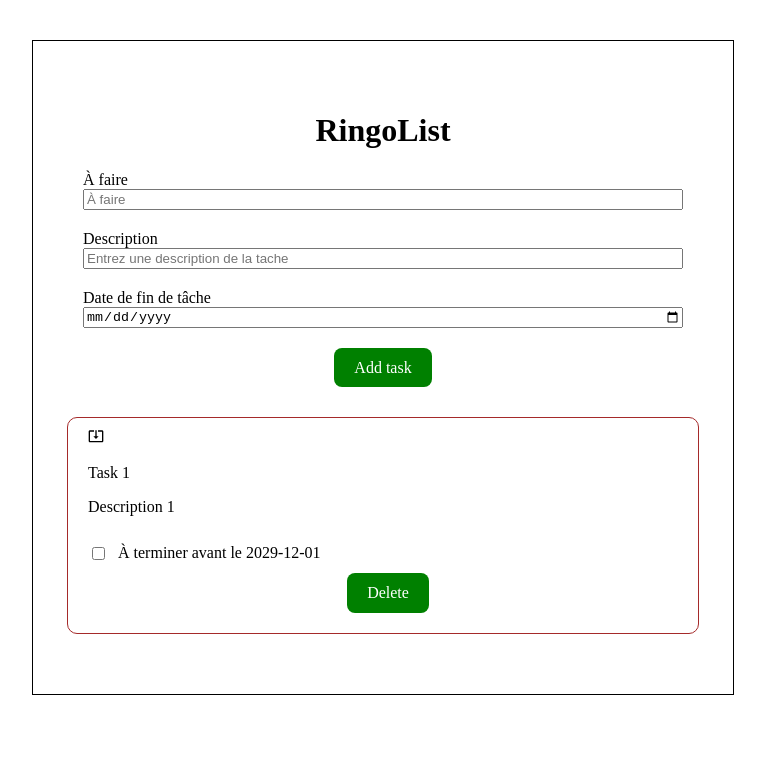
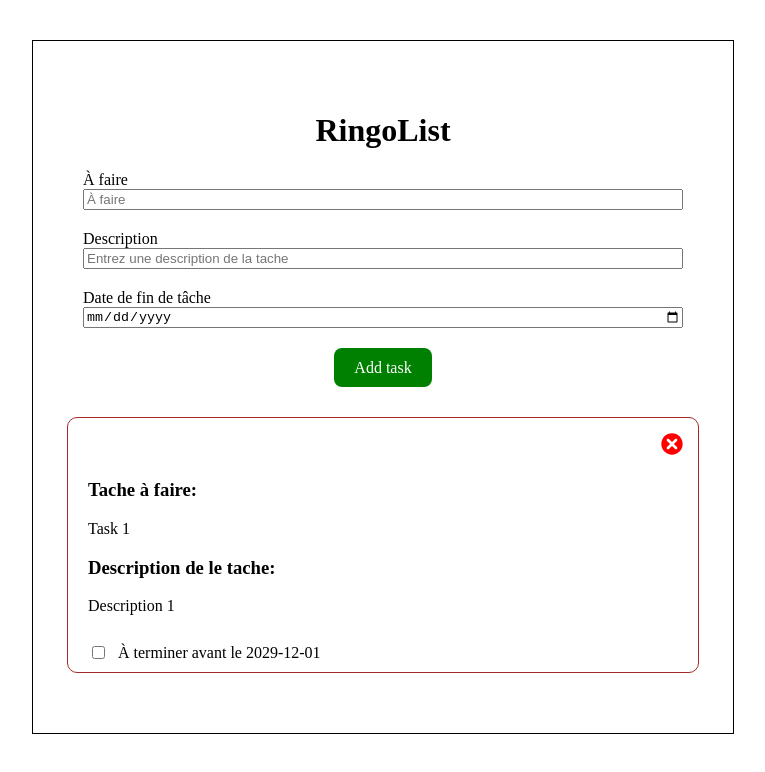
Before and after one commit to stephanemalho/ringo-test, a React (Vite) app: page / in a window 1280 px wide. Shown: the top 772 px of the page, without its empty margins (257-1022 px from the left). Built offline with nearby package versions, Linux system fonts and the light colour scheme.

Commit message:
♻️ F03: Task > add components to add readability

```diff
--- a/src/components/pages/home/tasks/Tasks.jsx
+++ b/src/components/pages/home/tasks/Tasks.jsx
@@ -1,4 +1,4 @@
-import Task from "./detail/Task";
+import Task from "./task/Task";
 
 /* eslint-disable react/prop-types */
 const Tasks = ({tasks, setTasks}) => {
--- a/src/components/pages/home/tasks/detail/Task.jsx
+++ /dev/null
@@ -1,106 +0,0 @@
-import { useState } from "react";
-import { styled } from "styled-components";
-import { MdSystemUpdateAlt } from "react-icons/md";
-// eslint-disable-next-line react/prop-types
-const Task = ({ label, description, endDate, id, tasks, setTasks }) => {
-  const [isTodo, setIsTodo] = useState(false);
-  const [previousEndDate, setPreviousEndDate] = useState(endDate);
-
-  const handleDelete = () => {
-    const taskCopy = [...tasks];
-    const newTasksFiltered = taskCopy.filter((task) => task.id !== id);
-    setTasks(newTasksFiltered);
-  };
-
-  const handleUpdate = () => {
-
-
-
-
-
-  };
-
-  const handleChange = () => {
-    setIsTodo(!isTodo);
-    const taskCopy = [...tasks];
-    const newTasks = taskCopy.map((task) => {
-      if (task.id === id) {
-        return {
-          ...task,
-          end_date: isTodo ? previousEndDate : new Date().toLocaleDateString()
-        };
-      }
-      return task;
-    });
-
-    setTasks(newTasks);
-    if (isTodo) {
-      setPreviousEndDate(previousEndDate);
-    }
-  };
-
-  return (
-    <TaskStyled id={id} className="task-style">
-
-      <MdSystemUpdateAlt className="edit-task" onClick={handleUpdate} />
-      <p className={isTodo ? "task-p__checked" : "" }>{label}</p>
-      <p className={isTodo ? "desc-p__done" : "desc-p__todo"}>{isTodo ? "Bravo d'avoir accomplis votre devoir 🎉" : description }</p>
-      <div className="checkbox-container">
-        <input
-          type="checkbox"
-          id={`checkbox-${id}`}
-          value={endDate}
-          onChange={handleChange}
-          name={`checkbox-${id}`}
-        />
-        <label htmlFor={`checkbox-${id}`} className="checkbox-label">
-          {isTodo
-            ? "Terminer le " + endDate
-            : "À terminer avant le " + endDate }
-        </label>
-      </div>
-      <button className="delete-task" onClick={() => handleDelete(id)}>
-        Delete
-      </button>
-    </TaskStyled>
-  );
-};
-
-export default Task;
-
-const TaskStyled = styled.div`
-  border: 1px solid brown;
-  padding: 10px;
-  border-radius: 10px;
-  margin: 10px;
-  padding-left: 20px;
-  text-align: left;
-
-  .task-p:first-child {
-    font-weight: bold;
-  }
-  .desc-p__todo {
-    font-style: normal;
-    height:30px;
-  }
-  .desc-p__done {
-    font-style: italic;
-    color: green;
-    height:30px;
-  }
-  .task-p__checked {
-    text-decoration: line-through;
-  }
-  .checkbox-container {
-    display: flex;
-    flex-direction: row;
-    width: 100%;
-  }
-  .checkbox-label {
-    margin-left: 10px;
-  }
-  .delete-task {
-    display: block;
-    margin: 10px auto;
-  }
-`;
--- /dev/null
+++ b/src/components/pages/home/tasks/task/Task.jsx
@@ -0,0 +1,66 @@
+import { useState } from "react";
+import { styled } from "styled-components";
+import TaskTodo from "./detail/TaskTodo";
+import DescriptionTodo from "./detail/DescriptionTodo";
+import CheckBoxTodo from "./detail/CheckBoxTodo";
+// eslint-disable-next-line react/prop-types
+const Task = ({ label, description, endDate, id, tasks, setTasks }) => {
+  const [isTodo, setIsTodo] = useState(false);
+
+  return (
+    <TaskStyled id={id} className="task-style">
+      <TaskTodo
+        isTodo={isTodo}
+        label={label}
+        tasks={tasks}
+        id={id}
+        setTasks={setTasks}
+      />
+      <DescriptionTodo isTodo={isTodo} description={description} />
+      <CheckBoxTodo endDate={endDate} id={id} isTodo={isTodo} setIsTodo={setIsTodo} tasks={tasks} setTasks={setTasks} />
+    </TaskStyled>
+  );
+};
+
+export default Task;
+
+const TaskStyled = styled.div`
+  border: 1px solid brown;
+  padding: 10px;
+  border-radius: 10px;
+  margin: 10px;
+  padding-left: 20px;
+  text-align: left;
+  .task-p:first-child {
+    font-weight: bold;
+  }
+  .desc-p__todo {
+    font-style: normal;
+    height: 30px;
+  }
+  .desc-p__done {
+    font-style: italic;
+    color: green;
+    height: 30px;
+  }
+  .task-p__checked {
+    text-decoration: line-through;
+  }
+  .checkbox-container {
+    display: flex;
+    flex-direction: row;
+    align-items: center;
+    width: 100%;
+  }
+  .checkbox-label {
+    margin-left: 10px;
+  }
+  .delete-task {
+    display: block;
+    margin-left: auto;
+    color: red;
+    cursor: pointer;
+    font-size: 2rem;
+    text-align: right;
+  }
+`;
--- /dev/null
+++ b/src/components/pages/home/tasks/task/detail/CheckBoxTodo.jsx
@@ -0,0 +1,62 @@
+import { useState } from "react";
+
+// eslint-disable-next-line react/prop-types
+const CheckBoxTodo = ({endDate, id, isTodo, setIsTodo, tasks, setTasks}) => {
+  const [previousEndDate, setPreviousEndDate] = useState(endDate);
+
+  const handleChange = () => {
+    newTaskValue(
+      setIsTodo,
+      isTodo,
+      tasks,
+      id,
+      previousEndDate,
+      setTasks,
+      setPreviousEndDate
+    );
+  };
+
+  return (
+    <div className="checkbox-container">
+        <input
+          type="checkbox"
+          id={`checkbox-${id}`}
+          value={endDate}
+          onChange={handleChange}
+          name={`checkbox-${id}`}
+        />
+        <label htmlFor={`checkbox-${id}`} className="checkbox-label">
+          {isTodo ? "Terminer le " + endDate : "À terminer avant le " + endDate}
+        </label>
+      </div>
+  )
+}
+
+export default CheckBoxTodo
+
+function newTaskValue(
+  setIsTodo,
+  isTodo,
+  tasks,
+  id,
+  previousEndDate,
+  setTasks,
+  setPreviousEndDate
+) {
+  setIsTodo(!isTodo);
+  const taskCopy = [...tasks];
+  const newTasks = taskCopy.map((task) => {
+    if (task.id === id) {
+      return {
+        ...task,
+        end_date: isTodo ? previousEndDate : new Date().toLocaleDateString(),
+      };
+    }
+    return task;
+  });
+
+  setTasks(newTasks);
+  if (isTodo) {
+    setPreviousEndDate(previousEndDate);
+  }
+}
--- /dev/null
+++ b/src/components/pages/home/tasks/task/detail/DescriptionTodo.jsx
@@ -0,0 +1,15 @@
+
+// eslint-disable-next-line react/prop-types
+const DescriptionTodo = ({isTodo, description}) => {
+
+  return (
+    <div>
+        <h3>Description de le tache:</h3>
+        <p className={isTodo ? "desc-p__done" : "desc-p__todo"}>
+          {isTodo ? "Bravo d'avoir accomplis votre devoir 🎉" : description}
+        </p>
+      </div>
+  )
+}
+
+export default DescriptionTodo
--- /dev/null
+++ b/src/components/pages/home/tasks/task/detail/TaskTodo.jsx
@@ -0,0 +1,25 @@
+import { TiDelete } from 'react-icons/ti'
+
+// eslint-disable-next-line react/prop-types
+const TaskTodo = ({isTodo , label, tasks, id , setTasks}) => {
+
+  const handleDelete = () => {
+    deleteCardSelected(tasks, id, setTasks);
+  };
+
+  return (
+    <div className="tasktodo-container">
+    <TiDelete className="delete-task" onClick={() => handleDelete(id)} />
+    <h3>Tache à faire:</h3>
+    <p className={isTodo ? "task-p__checked" : ""}>{label}</p>
+  </div>
+  )
+}
+
+export default TaskTodo
+
+function deleteCardSelected(tasks, id, setTasks) {
+  const taskCopy = [...tasks];
+  const newTasksFiltered = taskCopy.filter((task) => task.id !== id);
+  setTasks(newTasksFiltered);
+}
```
